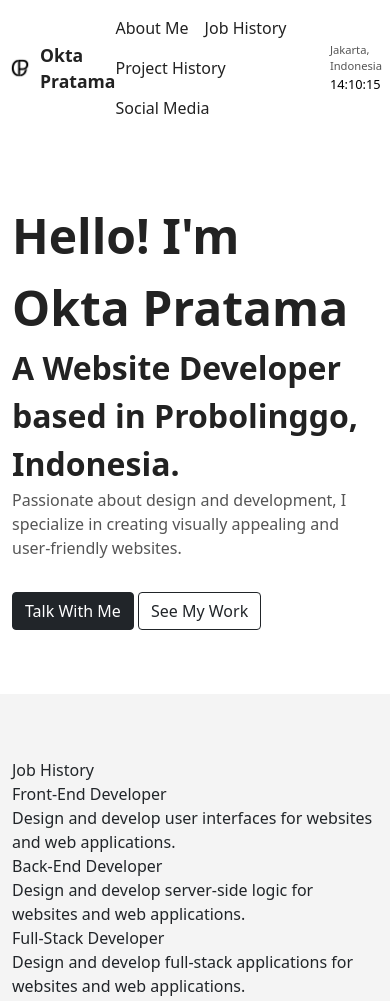
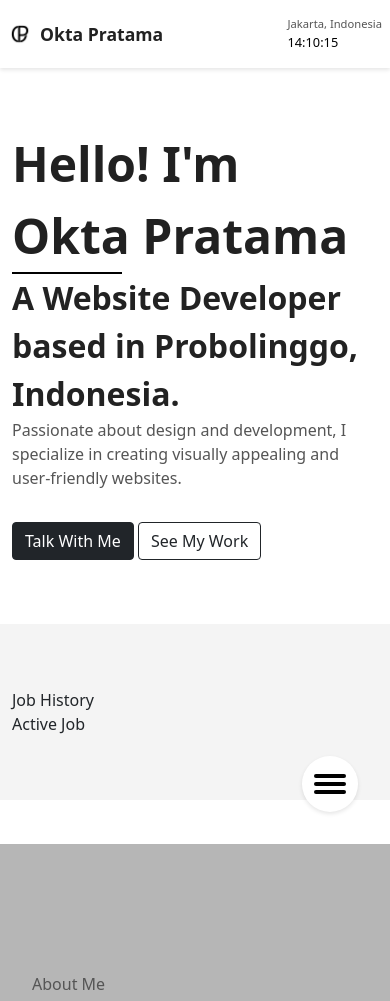
Before and after one commit to Okta-Pratama/Okta-Pratama.github.io, a plain HTML site: page index.html in a window 390 px wide. Shown: the top 1001 px of the page. After the commit the page ends 844 px from the top, so only its background shows below. Drawn offline with nearby package versions, Linux system fonts and the light colour scheme.

Commit message:
responsif navbar

```diff
--- a/index.html
+++ b/index.html
@@ -10,7 +10,7 @@
   <meta name="description" content="Portofolio Okta Pratama, Website Developer yang berpengalaman dalam membangun website responsif, cepat, dan fungsional menggunakan teknologi modern." />
   <meta property="og:title" content="Portofolio Okta Pratama – Website Developer" />
   <meta property="og:description" content="Kenali karya-karya terbaik Okta Pratama dalam pengembangan website, mulai dari landing page hingga sistem web yang kompleks dan profesional." />
-
+  <link rel="shortcut icon" href="img/logo.png"/>
 
 </head>
 <body>
@@ -20,8 +20,9 @@
         <div class="branding">
           <img class="brand-logo" src="img/logo.png" alt="">
           <div class="brand-name">Okta Pratama</div>
+
         </div>
-        <div class="list-menu">
+        <div class="list-menu" id="list-menu">
           <a class="menu" href="#hero">About Me</a>
           <a class="menu" href="#job-history">Job History</a>
           <a class="menu" href="#project-history">Project History</a>
@@ -33,10 +34,10 @@
         </div>
       </div>
 
-      <div class="hamburger">
-        <span></span>
-        <span></span>
-        <span></span>
+      <div class="hamburger" id="hamburger">
+        <span class="bar"></span>
+        <span class="bar"></span>
+        <span class="bar"></span>
       </div>
     </div>
   </nav>
@@ -44,10 +45,12 @@
   <section class="hero-section" id="hero">
     <div class="container container-hero">
       <div class="row">
-        <div class="col-lg-2 content-left">
+        <div class="col-lg-6 content-left">
           <div class="greeting">Hello! I'm <br> Okta Pratama</div>
+          <div class="bottomlinemobile">
+          </div>
         </div>
-        <div class=" col-lg-2 content-right">
+        <div class=" col-lg-6 content-right">
           <div class="title">
             <div class="job">A Website Developer based in Probolinggo, Indonesia.</div>
             <div class="description">Passionate about design and development, I specialize in creating visually appealing and user-friendly websites.</div>
@@ -62,23 +65,25 @@
 
   <section class="job-history" id="job-history">
     <div class="container container-job-history">
-      <div class="content">
-        <div class="title">Job History</div>
-        <div class="job-list">
-          <div class="job-item">
-            <div class="job-title">Front-End Developer</div>
-            <div class="job-description">Design and develop user interfaces for websites and web applications.</div>
-          </div>
-          <div class="job-item">
-            <div class="job-title">Back-End Developer</div>
-            <div class="job-description">Design and develop server-side logic for websites and web applications.</div>
-          </div>
-          <div class="job-item">
-            <div class="job-title">Full-Stack Developer</div>
-            <div class="job-description">Design and develop full-stack applications for websites and web applications.</div>
-          </div>
+      <div class="job-history-title">Job History</div>
+      <div class="row">
+        <div class="col-lg-6">
+
         </div>
+        <div class="col-lg-6">
+
+        </div>
+
+
       </div>
+      <div class="job-active-title">Active Job</div>
+      <div class="row">
+        <div class="col-lg-6">
+
+        </div>
+        <div class="col-lg-6">
+
+        </div>
     </div>
   </section>
   <script src="script.js"></script>
--- a/script.js
+++ b/script.js
@@ -14,3 +14,21 @@ function update_time() {
 
 update_time();
 setInterval(update_time, 1000);
+
+document.addEventListener('DOMContentLoaded', function() {
+  const hamburger = document.getElementById('hamburger');
+  const menuMobile = document.getElementById('list-menu');
+
+  hamburger.addEventListener('click', function() {
+    hamburger.classList.toggle('active');
+    menuMobile.classList.toggle('active');
+  });
+
+  // Optional: close menu when clicking outside
+  document.addEventListener('click', function(e) {
+    if (!hamburger.contains(e.target) && !menuMobile.contains(e.target)) {
+      hamburger.classList.remove('active');
+      menuMobile.classList.remove('active');
+    }
+  });
+});
--- a/style.css
+++ b/style.css
@@ -1,110 +1,210 @@
 /* ------- Navigation Bar ------ */
-.navbar{
+.navbar {
+    position: relative;
     background-color: #ffffff !important;
+    width: 100%;
+    box-shadow: 0 2px 4px rgba(0, 0, 0, 0.1);
+    position: fixed !important;
+    top: 0;
+    left: 0;
+    z-index: 1000;
+    transition: all 0.3s ease;
 }
-.navbar .container-head{
+
+.navbar .container-head {
     padding: 0.5rem;
     display: flex;
 }
 
-.navbar .content{
+.navbar .content {
     display: flex;
     align-items: center;
     width: 100%;
     justify-content: space-between;
 }
 
-.navbar .branding{
+.navbar .branding {
     display: flex;
     gap: 0.5rem;
     align-items: center;
 }
 
-.navbar .brand-logo{
+.navbar .brand-logo {
     width: 1.5rem;
     height: 1.5rem;
 }
 
-.navbar .brand-name{
+.navbar .brand-name {
     font-size: 1.1rem;
     font-weight: bold;
     color: #222222;
 }
 
-.navbar .list-menu{
-    display: flex;
-    gap: 1rem;
-    align-content: center;
-    flex-wrap: wrap;
-}
-.navbar .menu{
-    text-decoration: none !important;
-    color: #222222 !important;
-    font-size: 1rem;
+@media (min-width: 992px) {
+    .navbar .list-menu {
+        display: flex;
+        gap: 1rem;
+        align-content: center;
+        flex-wrap: wrap;
+    }
+
+    .navbar .hamburger {
+        display: none;
+    }
 }
 
-.navbar .time-location{
+@media (max-width: 992px) {
+    .bottomlinemobile {
+        border: #000000 1px solid;
+        width: 30%;
+    }
+    .navbar .list-menu {
+        position: fixed;
+        top: 100vh;
+        right: 0;
+        padding: 8rem 2rem 2rem 2rem;
+        background: #b6b6b6;
+        display: flex;
+        flex-direction: column;
+        width: 100vw;
+        height: 100vh;
+        gap: 1.5rem;
+        pointer-events: none;
+        z-index: 999;
+        transition: all 0.3s linear;
+    }
+
+    .list-menu.active {
+        pointer-events: auto;
+        top: 0 !important;
+    }
+
+    .navbar .hamburger {
+        display: block;
+    }
+
+    .hamburger .bar {
+        display: block;
+        width: 2rem;
+        height: 0.25rem;
+        background: #000000;
+        margin: 0.12rem 0;
+        border-radius: 2px;
+        transition: all 0.3s ease;
+    }
+    .hamburger.active .bar:nth-child(1) {
+        transform: translateY(0.5rem) rotate(45deg);
+    }
+
+    .hamburger.active .bar:nth-child(2) {
+        opacity: 0;
+    }
+
+    .hamburger.active .bar:nth-child(3) {
+        transform: translateY(-0.5rem) rotate(-45deg);
+
+    }
+}
+
+.navbar .menu-active {
+    display: flex;
+    flex-direction: column;
+    gap: 1rem;
+    position: absolute;
+    top: 3.5rem;
+    right: 1rem;
+    background-color: #ffffff;
+    padding: 1rem;
+    box-shadow: 0 2px 4px rgba(0, 0, 0, 0.1);
+    border-radius: 0.5rem;
+    z-index: 1001;
+}
+
+.navbar .menu {
+    text-decoration: none !important;
+    color: #555555 !important;
+    font-size: 1rem;
+    transition: all 0.3s linear;
+}
+
+.navbar .time-location {
     display: flex;
     flex-direction: column;
     align-items: flex-start;
 }
-.navbar .location{
+
+.navbar .location {
     font-size: 0.7rem;
     color: #555555;
 }
-.navbar .time{
+
+.navbar .time {
     font-size: 0.8rem;
     color: #000000;
 }
 
-.navbar .hamburger{
-    display: none;
+.navbar .menu:hover {
+    color: #000000 !important;
+    cursor: pointer;
+    text-decoration: underline !important;
+    text-underline-offset: 0.3rem;
+}
+
+.hamburger {
+    position: fixed;
+    bottom: 2rem;
+    right: 2rem;
+    width: 3.5rem;
+    height: 3.5rem;
+    background: #ffffff;
+    border-radius: 50%;
+    display: flex !important;
+    flex-direction: column;
+    justify-content: center;
+    align-items: center;
+    z-index: 1100;
+    cursor: pointer;
+    transition: background 0.3s;
+    box-shadow: 0 2px 4px rgba(0, 0, 0, 0.1);
 }
 
 
+
 /* ----- Herooo ------ */
-.hero-section{
-    padding: 4rem 0;
+.hero-section {
+    padding: 8rem 0 4rem;
 }
 
-.hero-section .container-hero{
+.hero-section .container-hero {
     display: flex;
 }
-.hero-section .content-left{
-    flex: 1;
-    display: flex;
-    flex-direction: column;
-    justify-content: center;
-    gap: 1rem;
+
+.hero-section .greeting {
+    font-size: 3rem;
+    font-weight: bold;
+    color: hsl(0, 0%, 13%);
 }
 
-.hero-section .greeting{
-    font-size: 3rem;
-    font-weight: bold;
-    color: #222222;
-}
-.hero-section .content-right{
+.hero-section .content-right {
     gap: 2rem;
-    flex: 1;
     display: flex;
     align-items: flex-start;
-    flex-direction: column;;
+    flex-direction: column;
 }
 
-.hero-section .job{
+.hero-section .job {
     font-size: 2rem;
     font-weight: bold;
     color: #222222;
 }
 
-.hero-section .description{
+.hero-section .description {
     font-size: 1rem;
     color: #555555;
 }
 
-
 /* -------- Job History --------- */
-.job-history{
+.job-history {
     padding: 4rem 0;
     background-color: #e8e8e87e;
 }
```
